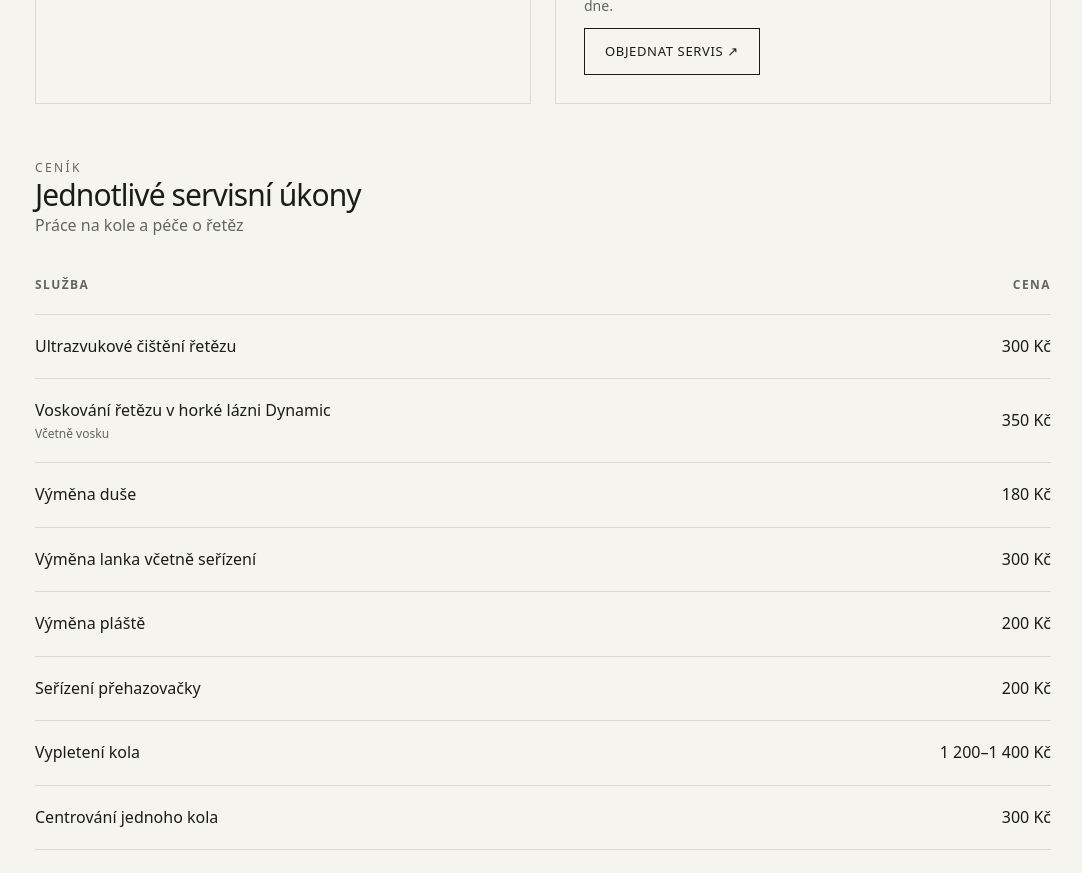
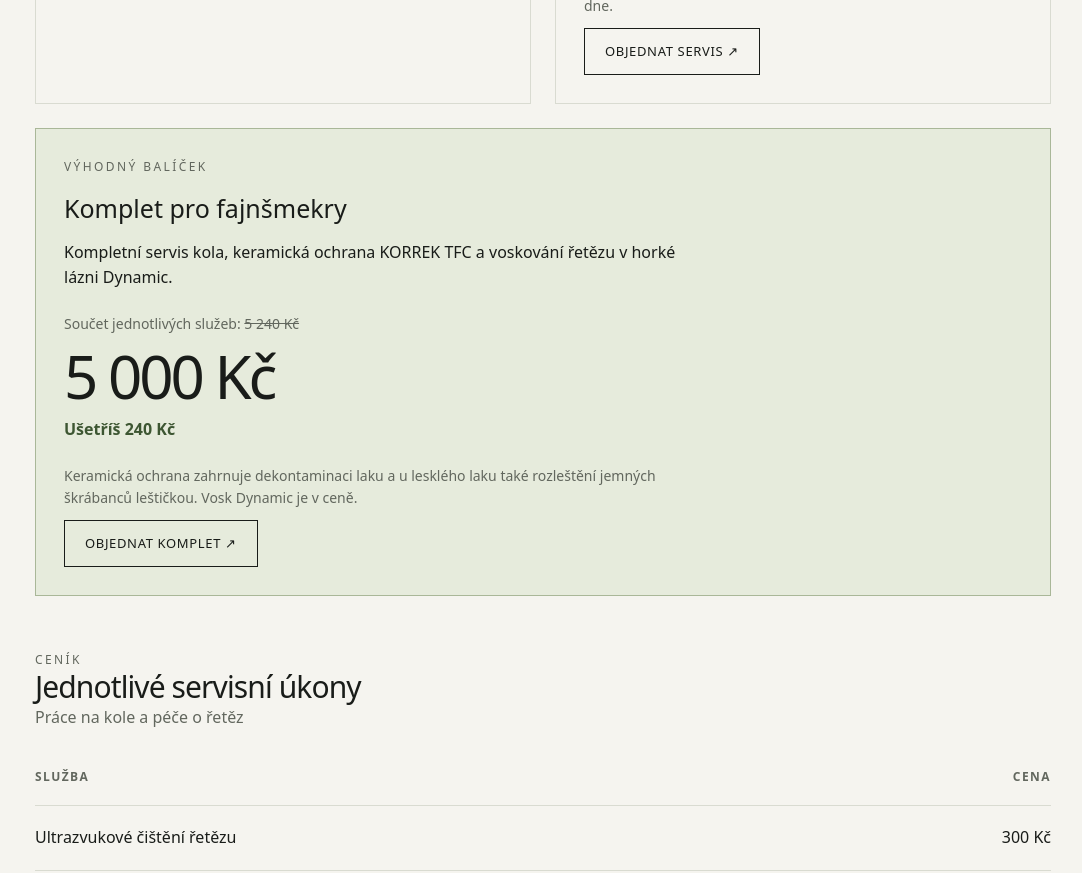
Before and after one commit to marcelboranek-beep/cyclinglab-live, a Next.js app: page /cenik in a window 1280 px wide. Shown: the part 2220-3093 px from the top of the page, without its empty margins (97-1179 px from the left). Built offline with nearby package versions, Linux system fonts and the light colour scheme.

Commit message:
Offer complete premium service bundle for 5000 CZK

```diff
--- a/app/cenik/cenik.css
+++ b/app/cenik/cenik.css
@@ -467,3 +467,8 @@
     padding: 22px;
   }
 }
+
+.price-page .bundle { grid-column: 1 / -1; background: #e6ebdc; border-color: #a9b798; }
+.price-page .bundle-original { color: var(--muted); margin-top: 22px; font-size: 14px; }
+.price-page .bundle .price { margin: 8px 0; font-size: clamp(42px, 6vw, 60px); }
+.price-page .bundle-saving { font-weight: 600; color: #3d5632; }
--- a/app/cenik/page.tsx
+++ b/app/cenik/page.tsx
@@ -149,6 +149,16 @@ export default function CenikPage() {
                   OBJEDNAT SERVIS ↗
                 </a>
               </article>
+              <article className="package bundle">
+                <div className="eyebrow">Výhodný balíček</div>
+                <h3>Komplet pro fajnšmekry</h3>
+                <p>Kompletní servis kola, keramická ochrana KORREK TFC a voskování řetězu v horké lázni Dynamic.</p>
+                <p className="bundle-original">Součet jednotlivých služeb: <s>5 240 Kč</s></p>
+                <p className="price">5 000 Kč</p>
+                <p className="bundle-saving">Ušetříš 240 Kč</p>
+                <p className="note">Keramická ochrana zahrnuje dekontaminaci laku a u lesklého laku také rozleštění jemných škrábanců leštičkou. Vosk Dynamic je v ceně.</p>
+                <a className="btn" href="/#servis">OBJEDNAT KOMPLET ↗</a>
+              </article>
             </div>
           </section>
           <section id="cenik">
--- a/app/page.tsx
+++ b/app/page.tsx
@@ -367,7 +367,7 @@ export default function CustomCyclingLab() {
     <option value="Kompletní servis 2900 Kč">Kompletní servis – 2 900 Kč</option>
     <option value="Kompletní servis + keramická ochrana KORREK TFC 4890 Kč">Kompletní servis + keramická ochrana KORREK TFC – 4 890 Kč</option>
     <option value="Kompletní servis + horké voskování Dynamic 3250 Kč">Kompletní servis + horké voskování řetězu Dynamic – 3 250 Kč</option>
-    <option value="Kompletní servis + keramická ochrana KORREK TFC + horké voskování Dynamic 5240 Kč">Kompletní servis + keramika + horké voskování řetězu – 5 240 Kč</option>
+    <option value="Komplet pro fajnšmekry (kompletní servis + keramika + horké voskování Dynamic) 5000 Kč">Komplet pro fajnšmekry – servis + keramika + horké voskování – 5 000 Kč</option>
     <option value="Ultrazvukové čištění řetězu 300 Kč">Ultrazvukové čištění řetězu – 300 Kč</option>
     <option value="Horké voskování Dynamic 350 Kč">Horké voskování řetězu Dynamic – 350 Kč</option>
   </select>
```
